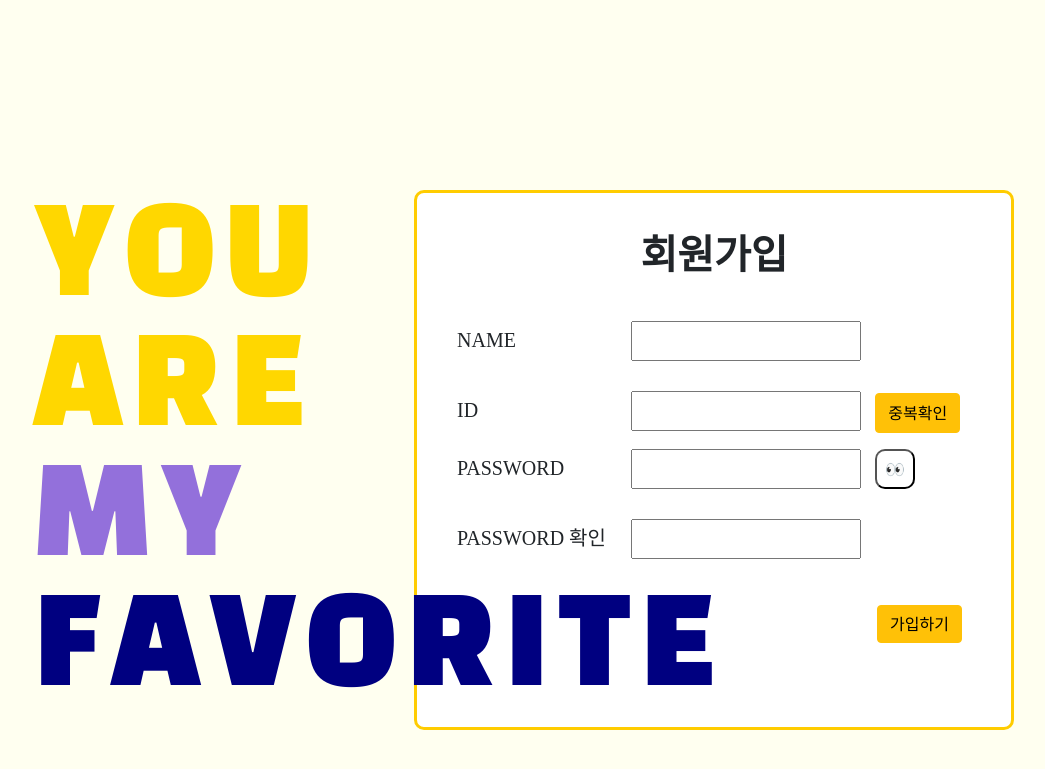
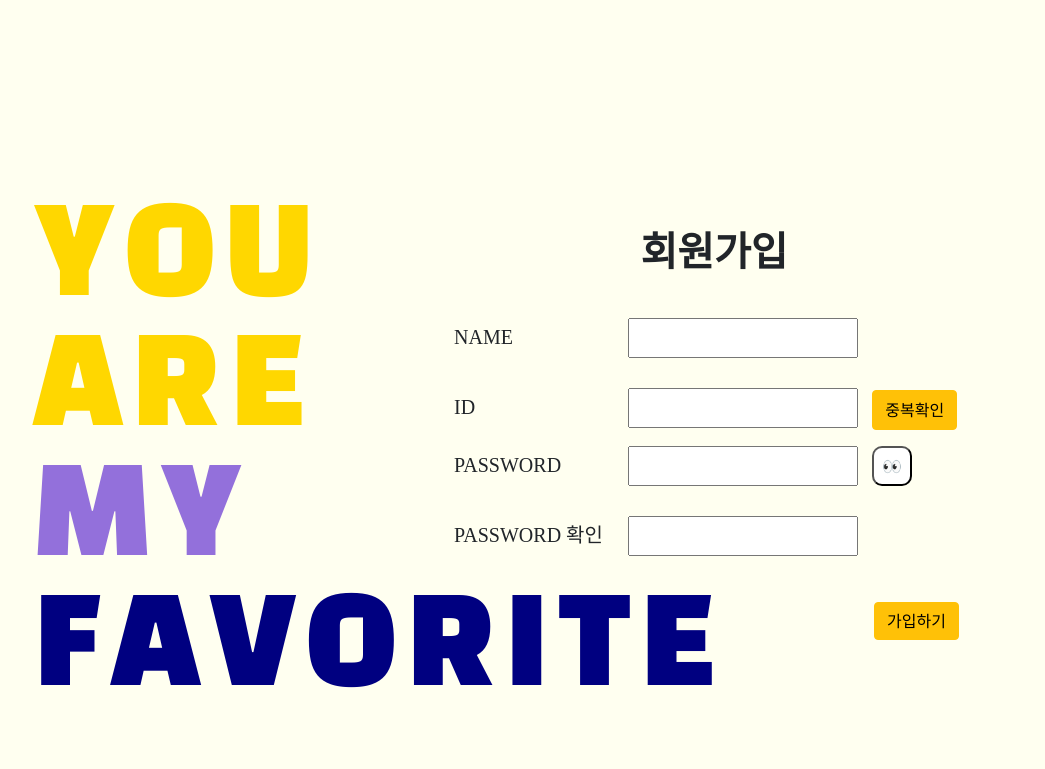
Before and after one commit to Co-Ji/favorite_10, a Flask app: template templates/join.html in a window 1280 px wide. Shown: the top 769 px of the page, without its empty margins (66-1111 px from the left). Run offline with Flask 2, Linux system fonts and the light colour scheme; the template is opened without the code that fills it, so the values that code supplies are empty.

Commit message:
Update join.html

```diff
--- a/templates/join.html
+++ b/templates/join.html
@@ -64,8 +64,6 @@
                 margin: auto;
                 margin-right: 200px;
                 margin-top: 190px;
-                background-color: #fff;
-                border: 3px solid #ffcc00;
                 border-radius: 10px;
             }
             .wrap h1 {
@@ -166,7 +164,9 @@
                         if (response['result'] == 'success') {
                             alert('회원가입이 완료되었습니다.')
                             window.location.href = '/login'
-                        } else {
+
+
+                        }else {
                             alert(response['msg'])
                         }
                     }
@@ -179,7 +179,7 @@
             }
 
             function is_password(asValue) {
-                var regExp = /^(?=.*\d)(?=.*[a-zA-Z])[0-9a-zA-Z!@#$%^&*]{8,20}$/;
+                var regExp = /^(?=.*\d)(?=.*[a-zA-Z])[0-9a-zA-Z!@#$%^&*]{8,14}$/;
                 return regExp.test(asValue);
 }
 
```
